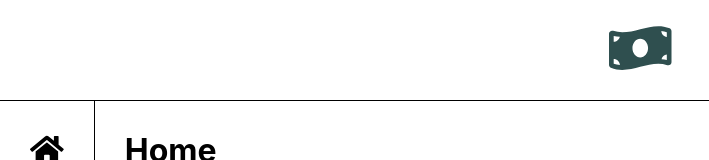
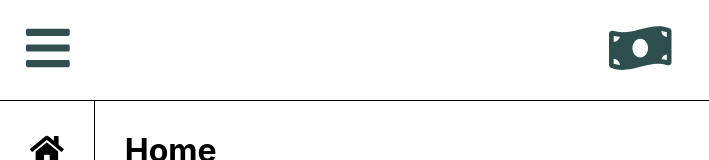
Before and after one commit to oldDanbi97/BNS, a React (Create React App) app: page / in a window 1280 px wide. Shown: the top 160 px of the page, without its empty margins (0-709 px from the left). Built offline with nearby package versions, Linux system fonts and the light colour scheme.

Commit message:
넉스트 쓸걸..

```diff
--- a/src/app.css
+++ b/src/app.css
@@ -23,6 +23,14 @@ button:active {
 .header-logo {
   font-size: 50px;
   color:darkslategray;
+}
+
+.header-menu {
+  font-size: 50px;
+  color:darkslategray;
+  position: absolute;
+  top: 20px;
+  left: 20px;
 }
 
 .content {
--- a/src/components/layout/header.jsx
+++ b/src/components/layout/header.jsx
@@ -5,10 +5,13 @@ const Header = (props) => {
     const navigate = useNavigate()
     const goHome = () => {
         navigate("/");
-    }
+    };
+    const hideNav = () =>{
 
+    };
     return <div className="tmp-header">
-        <button className="header-logo" onClick={goHome}><i className="fas fa-money-bill-wave icon"></i></button>
+        <button className="header-menu" onClick={goHome}><i class="fas fa-bars"></i></button>
+        <button className="header-logo" onClick={hideNav}><i className="fas fa-money-bill-wave"></i></button>
     </div>
 };
 
```
